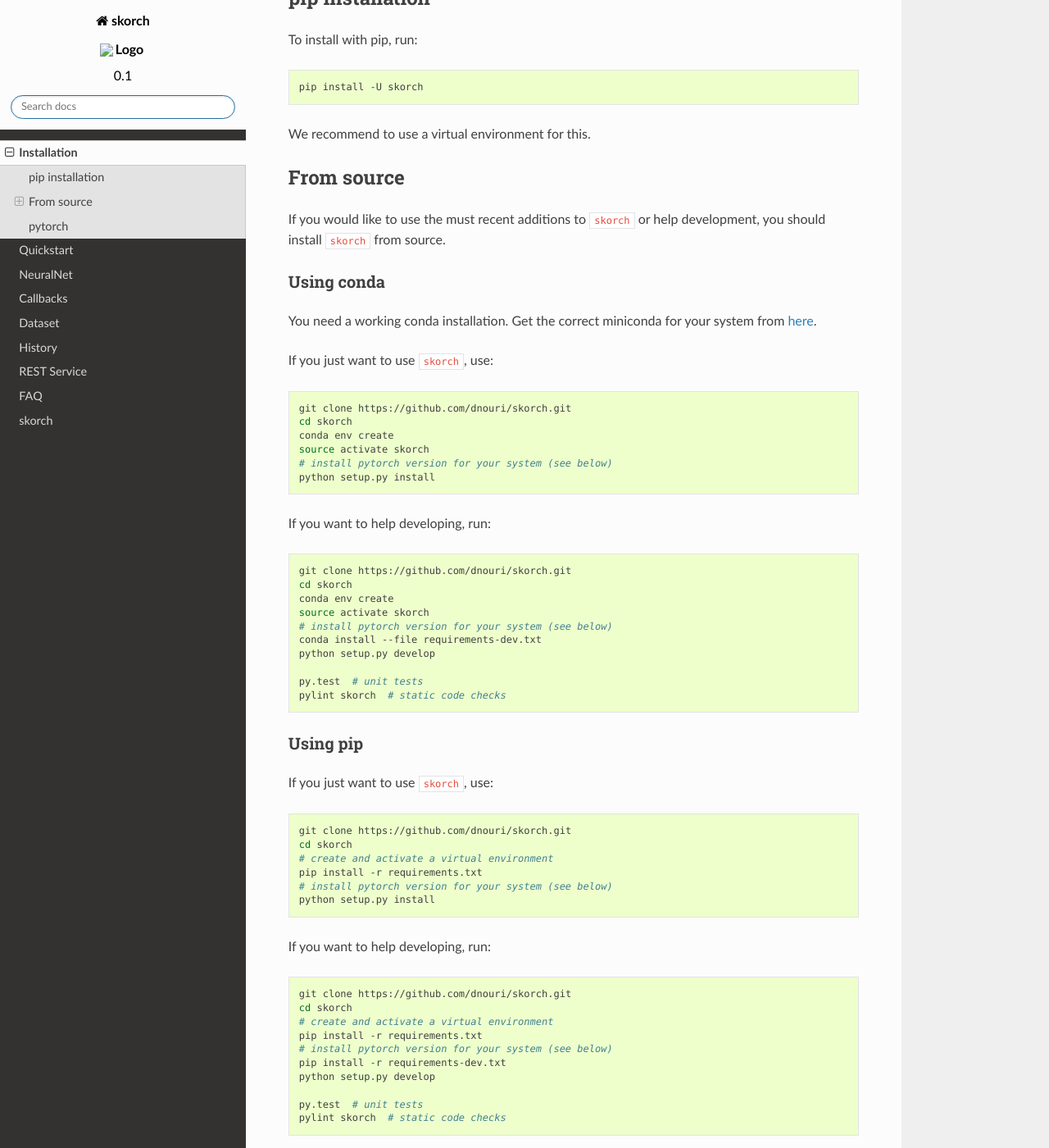
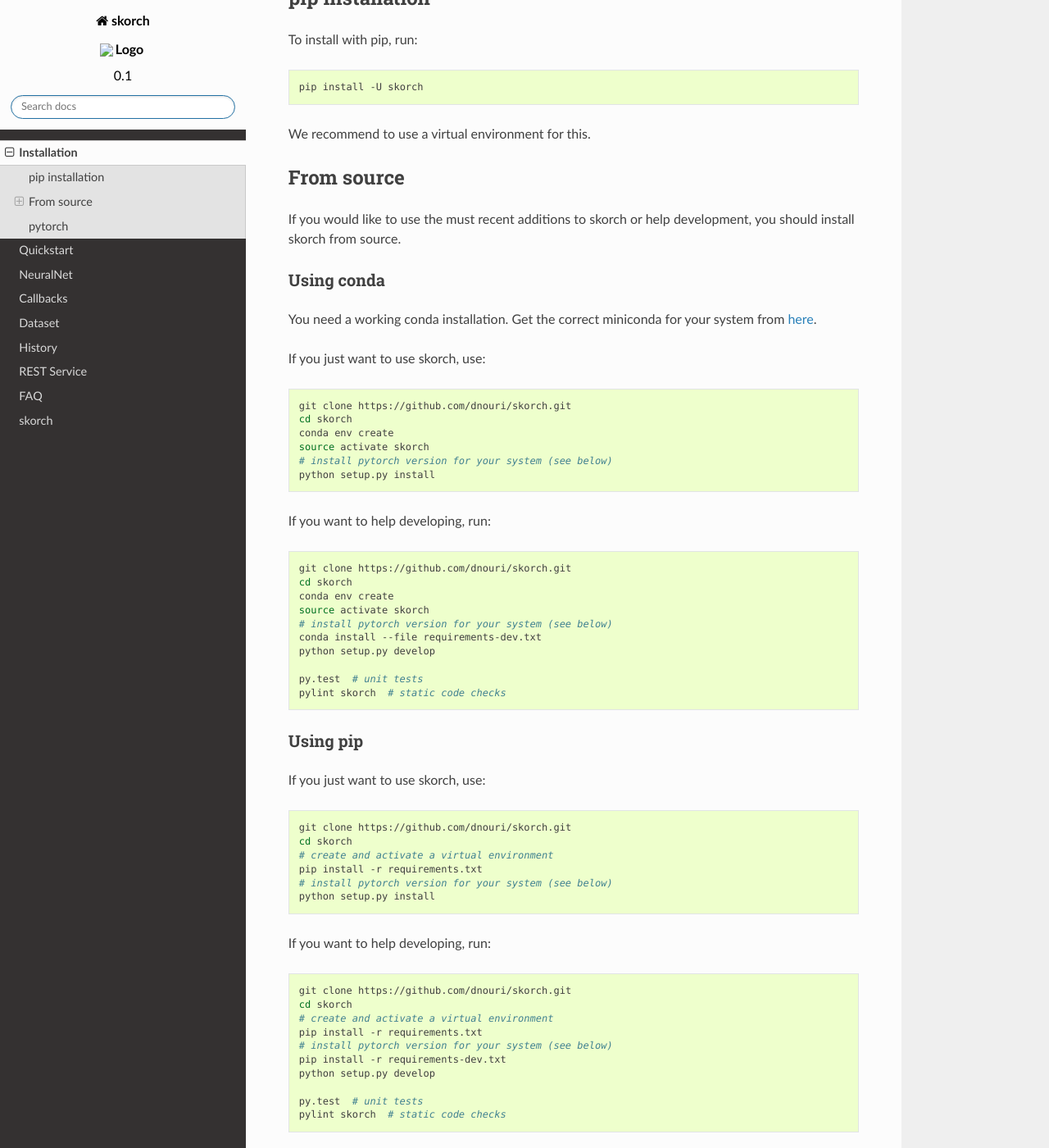
Before and after one commit to skorch-dev/skorch, a Sphinx documentation site: the page built from docs/user/installation.rst, in a window 1280 px wide and 1400 px high, scrolled down 323 px. Shown: the whole window at 82% size. Built offline with Sphinx 7.4.7 and the Read the Docs theme 2.0.0, drawn with Linux system fonts in a browser that asks for light colours; some of the changed text lies outside the part shown.

Commit message:
remove markup from names

```diff
--- a/docs/user/history.rst
+++ b/docs/user/history.rst
@@ -59,7 +59,7 @@ Here are some examples showing how to index ``history``:
     history[-1, 'batches', :, ('train_loss', 'valid_loss')]
 
 As ``history`` essentially is a list of dictionaries, you can also
-write to it as if it were a list of dictionaries. Here too, ``skorch``
+write to it as if it were a list of dictionaries. Here too, skorch
 provides some convenience functions to make life easier. First there
 is ``history.new_epoch()``, which will add a new epoch dictionary to
 the end of the list. Also, there is ``history.new_batch()`` for adding
--- a/docs/user/installation.rst
+++ b/docs/user/installation.rst
@@ -22,8 +22,8 @@ We recommend to use a virtual environment for this.
 From source
 ~~~~~~~~~~~
 
-If you would like to use the must recent additions to ``skorch`` or
-help development, you should install ``skorch`` from source.
+If you would like to use the must recent additions to skorch or
+help development, you should install skorch from source.
 
 Using conda
 ^^^^^^^^^^^
@@ -31,7 +31,7 @@ Using conda
 You need a working conda installation. Get the correct miniconda for
 your system from `here <https://conda.io/miniconda.html>`__.
 
-If you just want to use ``skorch``, use:
+If you just want to use skorch, use:
 
 .. code:: bash
 
@@ -60,7 +60,7 @@ If you want to help developing, run:
 Using pip
 ^^^^^^^^^
 
-If you just want to use ``skorch``, use:
+If you just want to use skorch, use:
 
 .. code:: bash
 
@@ -89,9 +89,9 @@ If you want to help developing, run:
 pytorch
 ~~~~~~~
 
-``pytorch`` is not covered by the dependencies, since the ``pytorch``
+PyTorch is not covered by the dependencies, since the PyTorch
 version you need is dependent on your system. For installation
-instructions for ``pytorch``, visit the `pytorch website
+instructions for PyTorch, visit the `pytorch website
 <http://pytorch.org/>`__.
 
 In general, this should work:
```
Also changed, not shown: docs/user/FAQ.rst (+5 -5 lines), docs/user/quickstart.rst (+6 -6 lines).
